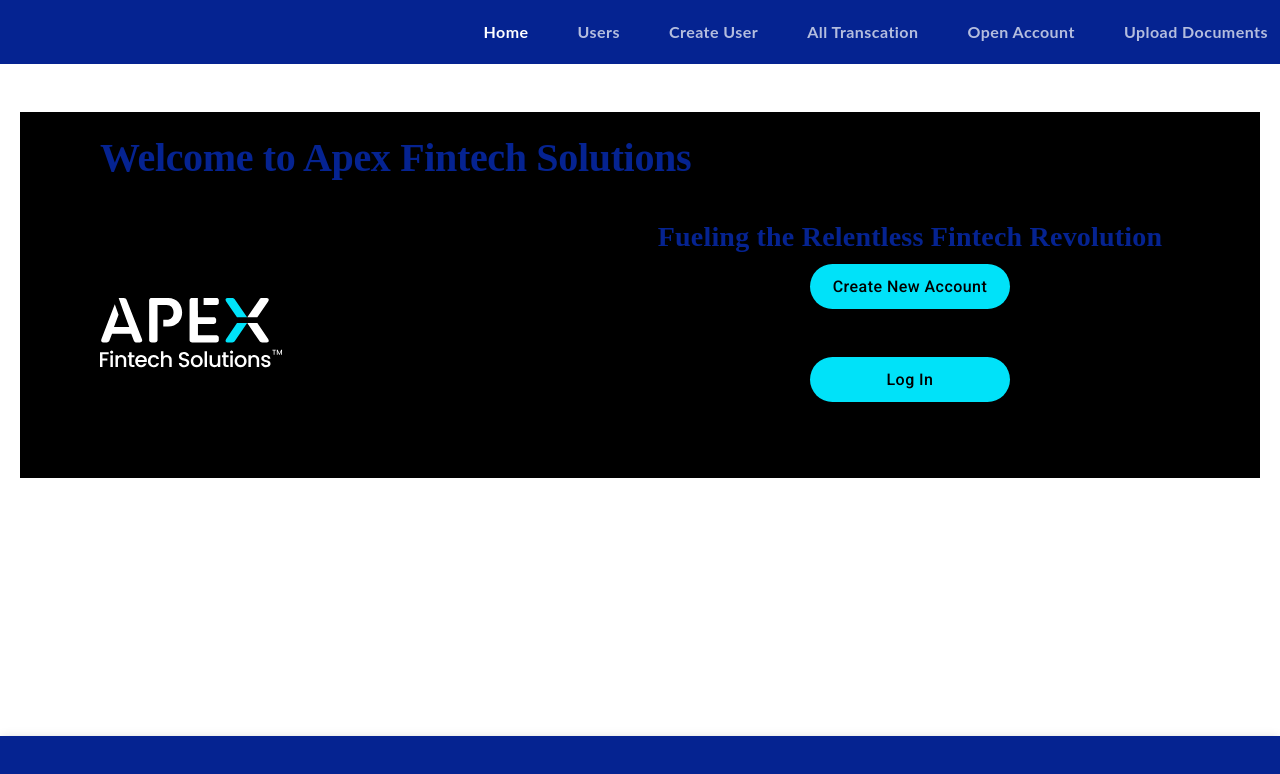
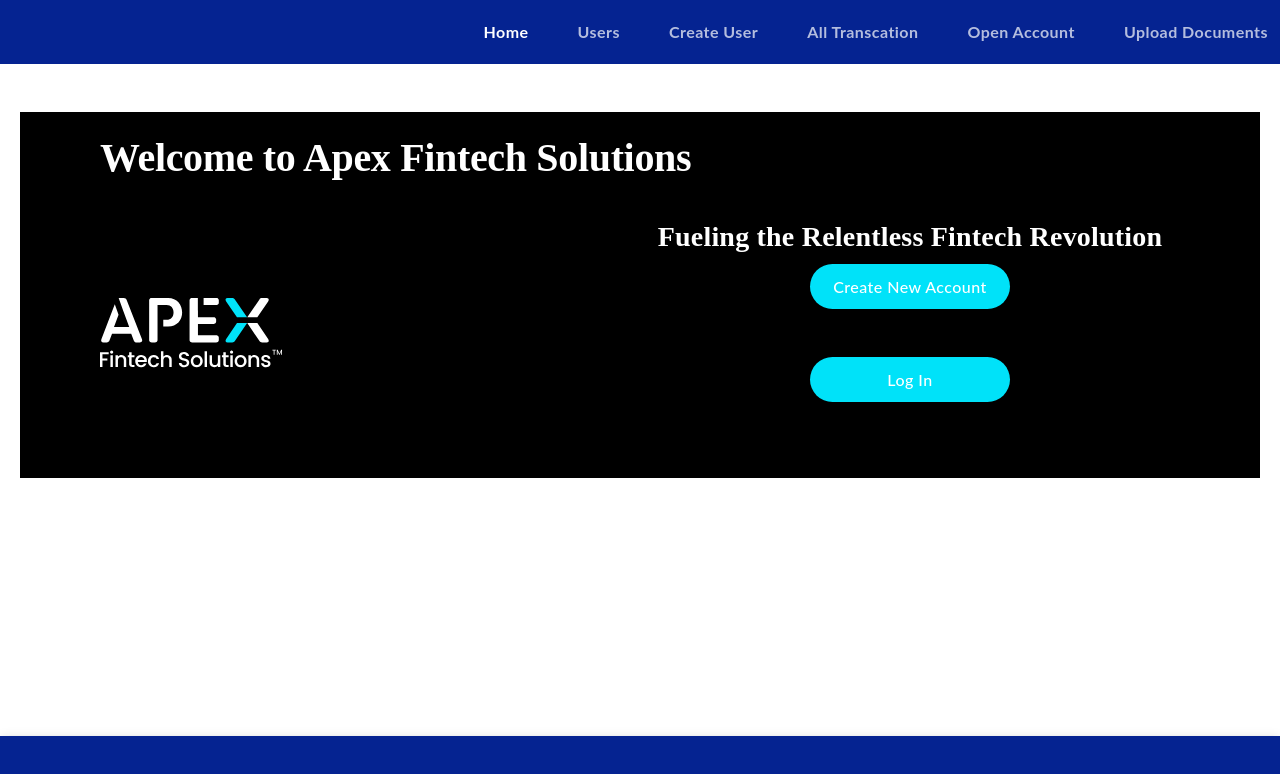
Before and after one commit to ritik2727/BankingSystem, a React (Create React App) app: page / in a window 1280 px wide. Shown: the top 774 px of the page. Built offline with nearby package versions, Linux system fonts and the light colour scheme.

Commit message:
white font on landing page

```diff
--- a/src/components/LandingPage.js
+++ b/src/components/LandingPage.js
@@ -88,7 +88,7 @@
                     <Grid item align='center' style={{marginBottom:'3em'}}>
                         <Button variant='contained' className={classes.estimateButton}
                                 component={Link} to='/create'
-                                style={{color:'black'}}
+                                style={{color:'white'}}
                                 onClick = {()=>{
                                     props.setValue(3)
                                 }}
@@ -99,7 +99,7 @@
                     <Grid item align='center' style={{marginBottom:'3em'}}>
                         <Button variant='contained' className={classes.estimateButton}
                                 component={Link} to='/create'
-                                style={{color:'black'}}
+                                style={{color:'white'}}
                                 onClick = {()=>{
                                     props.setValue(3)
                                 }}
--- a/src/components/ui/Theme.js
+++ b/src/components/ui/Theme.js
@@ -31,16 +31,16 @@
         color:'white'
       },
       estimate:{
-        fontFamily:'Roboto',
+        fontFamily:'Lato',
         fontSize:'1rem',
         textTransform:'none',
-        color:'black'
+        color:'white'
       },
       h2:{
         fontFamily:'Lato',
         fontWeight:700,
         fontSize:'2.5rem',
-        color:arcBlue,
+        color:arcGrey,
         lineHeight:1.5
       },
       h3: {
@@ -51,7 +51,7 @@
       h4:{
         fontFamily:'Poppins',
         fontSize:'1.75rem',
-        color:arcBlue,
+        color:arcGrey,
         fontWeight:700
       },
       subtitle1:{
```
